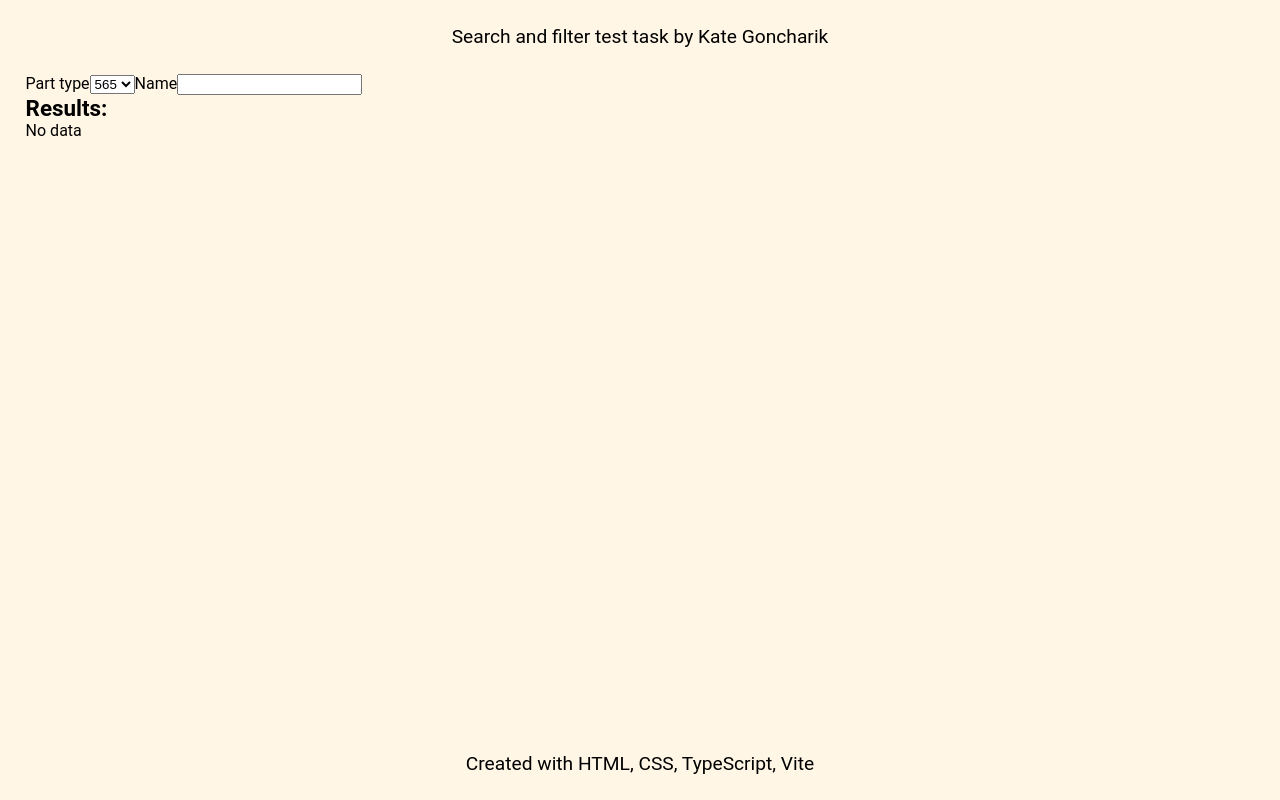
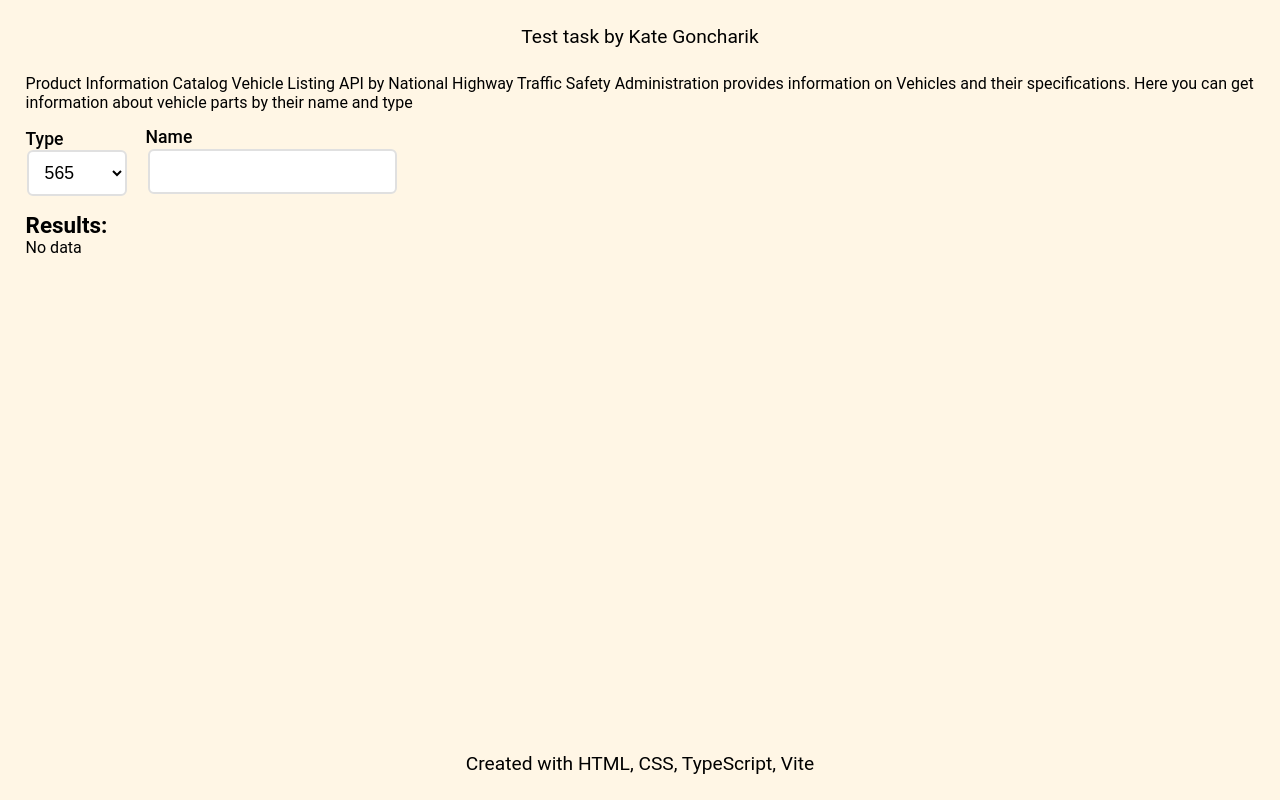
Before and after one commit to KateGoncharik/search-and-filter-test-task, a website built with Vite: page search-and-filter-test-task/index.html in a window 1280 px wide. Built offline with nearby package versions, Linux system fonts and the light colour scheme; no server answers.

Commit message:
correct styles, description of task

```diff
--- a/search-and-filter-test-task/src/Components/Layout/Header.ts
+++ b/search-and-filter-test-task/src/Components/Layout/Header.ts
@@ -3,7 +3,7 @@ import Component from '../../component';
 export default function createHeader(): Component {
   const headerTitle = new Component({
     className: 'header-title',
-    text: 'Search and filter test task by Kate Goncharik',
+    text: 'Test task by Kate Goncharik',
   });
   return new Component(
     { tag: 'header', className: 'main-header' },
--- a/search-and-filter-test-task/src/Components/Layout/MainWrapper.ts
+++ b/search-and-filter-test-task/src/Components/Layout/MainWrapper.ts
@@ -1,14 +1,18 @@
 import Component from '../../component';
 import { updateSearchByFilter } from '../../helpers';
 import { createResultsWrapper } from '../Results';
-import createTypeFilter, { createNameFilter } from '../Search';
+import { createFilters } from '../Search';
 
 export default function createMainWrapper(): Component {
   updateSearchByFilter('');
+  const apiDescription = new Component({
+    className: 'api-description',
+    text: 'Product Information Catalog Vehicle Listing API by National Highway Traffic Safety Administration  provides information on Vehicles and their specifications. Here you can get information about vehicle parts by their name and type',
+  });
   return new Component(
     { tag: 'main', className: 'main-wrapper' },
-    createTypeFilter(),
-    createNameFilter(),
+    apiDescription,
+    createFilters(),
     new Component({ className: 'results-title', text: 'Results:' }),
     createResultsWrapper()
   );
--- a/search-and-filter-test-task/src/Components/Results.ts
+++ b/search-and-filter-test-task/src/Components/Results.ts
@@ -9,7 +9,9 @@ export const createResultsWrapper = () => {
 export const createResults = (results: Array<ResultItem>) => {
   const container = new Component({
     className: 'results-container',
+    text: results.length === 0 ? 'No data' : '',
   });
+
   results.forEach((result: ResultItem) => {
     const item = createResultItem(result);
     container.append(item);
--- a/search-and-filter-test-task/src/Components/Search.ts
+++ b/search-and-filter-test-task/src/Components/Search.ts
@@ -3,11 +3,19 @@ import { updateSearchByFilter, updateSearchByName } from '../helpers';
 
 const PART_TYPE_CODES = [565, 566];
 
-export default function createTypeFilter(): Component {
+export const createFilters = (): Component => {
+  return new Component(
+    { className: 'filters-wrapper' },
+    createTypeFilter(),
+    createNameFilter()
+  );
+};
+
+const createTypeFilter = (): Component => {
   const label = new Component({
     className: 'select-label',
     tag: 'label',
-    text: 'Part type',
+    text: 'Type',
   });
   label.setAttribute('for', 'filter');
 
@@ -32,9 +40,9 @@ export default function createTypeFilter(): Component {
     }
   });
   return label;
-}
+};
 
-export const createNameFilter = (): Component => {
+const createNameFilter = (): Component => {
   const label = new Component({
     className: 'name-input-label',
     tag: 'label',
--- a/search-and-filter-test-task/src/assets/style.css
+++ b/search-and-filter-test-task/src/assets/style.css
@@ -5,12 +5,13 @@ html {
 
 :root {
   --text: black;
-  --text-secondary: green;
+  --text-secondary: #304430;
   --bg: #ffefd18c;
   --item-border: yellow;
   --popup-bg: white;
   --popup-overlay: rgba(0, 0, 0, 0.6);
-  --popup-title-border: #e0e0e0;
+  --light-gray: #e0e0e0;
+  --selected: #fcb02f;
   --shadow: 0 5px 15px rgba(0, 0, 0, 0.3);
 }
 
@@ -22,6 +23,7 @@ body {
   margin: 0;
   background-color: var(--bg);
   color: var(--text);
+  box-sizing: border-box;
 }
 
 .app {
@@ -46,6 +48,46 @@ body {
 .footer-title {
   padding: 1%;
   font-size: 1.2rem;
+}
+
+.filters-wrapper {
+  display: flex;
+  gap: 20px;
+  align-items: flex-end;
+  padding: 15px 0;
+}
+
+.select-label,
+.name-input-label {
+  display: flex;
+  flex-direction: column;
+  font-size: 1.1rem;
+  font-weight: 500;
+}
+
+.filter-select,
+.name-input {
+  margin: 1%;
+  padding: 10px 12px;
+  border: 2px solid var(--light-gray);
+  border-radius: 6px;
+  font-size: 1em;
+  background-color: var(--popup-bg);
+  transition: 0.2s ease, box-shadow 0.2s ease;
+  min-width: 100px;
+}
+
+.filter-select:focus,
+.name-input:focus {
+  outline: none;
+  border: 2px solid var(--selected);
+}
+
+.select-option {
+  padding: 8px 12px;
+}
+.select-option:hover {
+  background-color: var(--selected);
 }
 
 .results-container {
@@ -116,7 +158,7 @@ body {
   align-items: center;
   margin-bottom: 20px;
   padding-bottom: 15px;
-  border-bottom: 1px solid var(--popup-title-border);
+  border-bottom: 1px solid var(--light-gray);
 }
 
 .popup-title {
```
